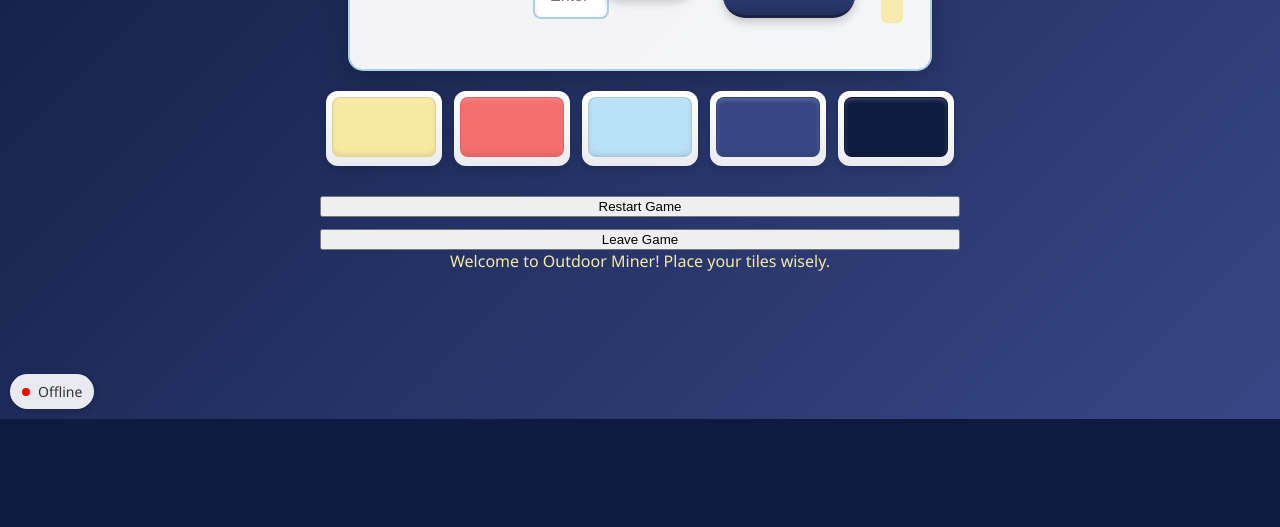
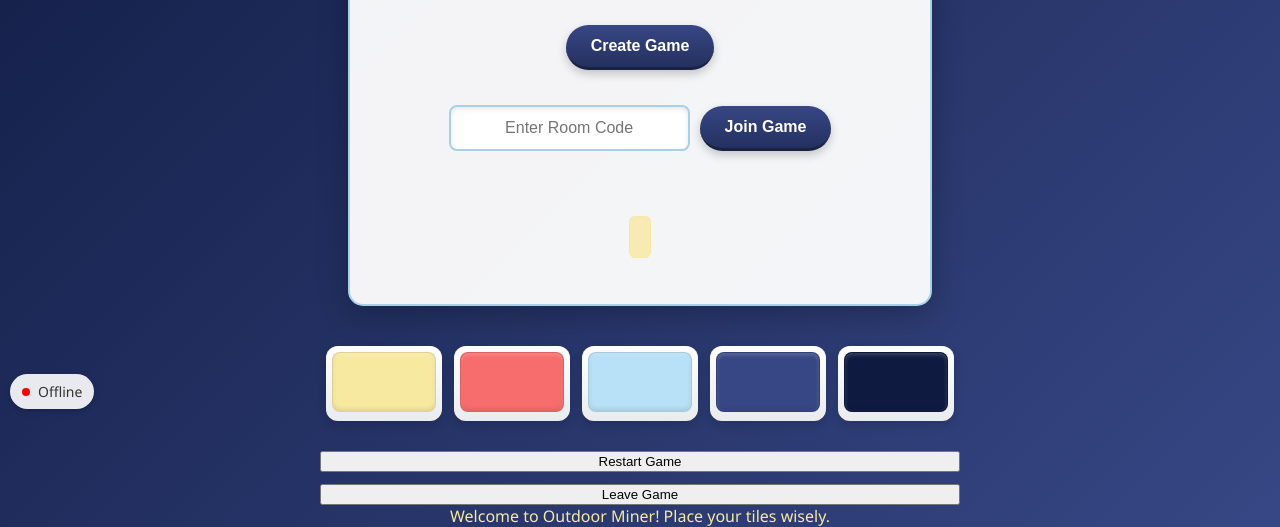
Before and after one commit to jwilliamcase/OutdoorMiner, a website with bundled scripts: page index.html in a window 1280 px wide. Shown: the part 381-908 px from the top of the page. Before the commit the page ends 800 px from the top, so only its background shows below. Built offline with nearby package versions, Linux system fonts and the light colour scheme.

Commit message:
pish pod

```diff
--- a/network.js
+++ b/network.js
@@ -47,10 +47,12 @@ export function connectToServer(action, playerName, roomCode = '') {
     // Establish connection - Use the global `io` from the CDN script
      try {
         socketInstance = io(CONFIG.SERVER_URL, {
-             // Optional: Add transports, reconnection options etc.
-             // transports: ['websocket'],
-             reconnectionAttempts: 5,
-             query: { playerName } // Send player name on connection
+            transports: ['websocket', 'polling'], // Try WebSocket first, fallback to polling
+            reconnectionDelay: 1000,
+            reconnectionDelayMax: 5000,
+            reconnectionAttempts: 5,
+            timeout: 20000, // Increase timeout
+            query: { playerName } // Send player name on connection
         });
         console.log("Socket.IO client initialized, attempting connection...");
         updateConnectionStatus(false, 'Connecting...'); // Update UI - Connecting
@@ -59,7 +61,7 @@ export function connectToServer(action, playerName, roomCode = '') {
 
      } catch (error) {
          console.error("Socket.IO connection failed:", error);
-         displayMessage("Connection failed. See console for details.", true);
+         displayMessage("Connection failed. Is the server running?", true);
          updateConnectionStatus(false, 'Connection Failed');
          playSound('error');
      }
--- a/style.css
+++ b/style.css
@@ -91,7 +91,11 @@ h1 {
     border: 2px solid #A8D0E6;
     max-width: 500px;
     width: 90%;
-    margin-top: 20px;
+    margin: 20px auto;
+    display: flex;
+    flex-direction: column;
+    align-items: center;
+    gap: 20px;
 }
 
 #setup-container h2 {
@@ -128,8 +132,9 @@ h1 {
     color: #24305E;
     box-shadow: inset 0 2px 5px rgba(0,0,0,0.1);
     transition: all 0.3s ease;
-    width: 80%;
+    width: 100%;
     max-width: 300px;
+    margin: 5px 0;
 }
 
 #setup-container input[type="text"]:focus {
@@ -139,10 +144,12 @@ h1 {
 }
 
 #setup-container .button-group {
-    flex-direction: row;
+    display: flex;
+    flex-direction: row; /* Keep buttons in a row */
     justify-content: center;
     gap: 15px;
-    flex-wrap: wrap;
+    width: 100%;
+    margin: 10px 0;
 }
 
 #setup-container button {
@@ -172,15 +179,18 @@ h1 {
 
 
 #setup-container .join-group {
+    display: flex;
     flex-direction: row;
     justify-content: center;
+    align-items: center;
     gap: 10px;
-    align-items: center;
+    width: 100%;
     flex-wrap: wrap;
 }
 
 #setup-container .join-group input[type="text"] {
-    width: 150px; /* Adjust width for code input */
+    width: auto;
+    min-width: 150px;
 }
 
 #setup-container .message-area {
```
